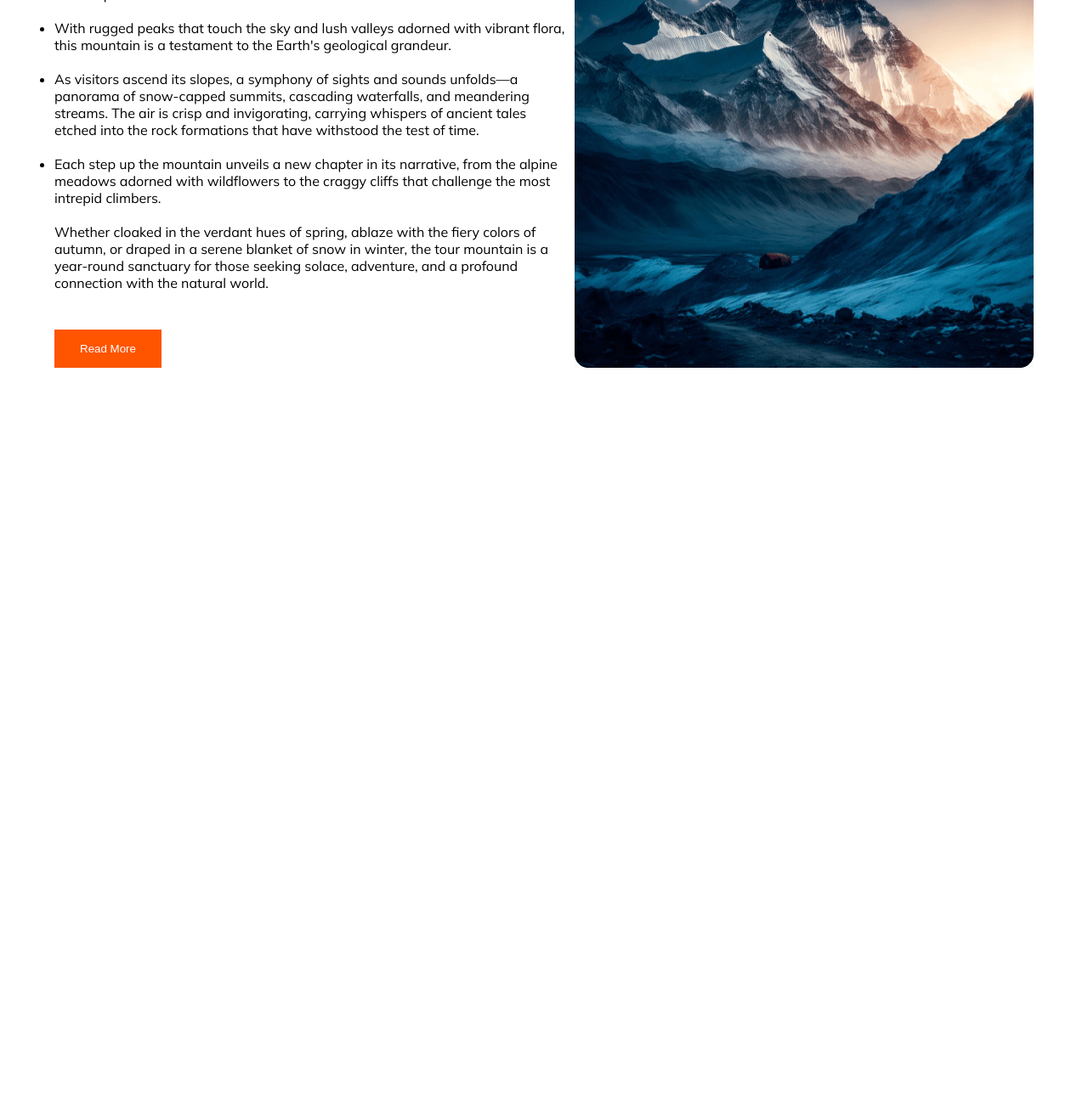
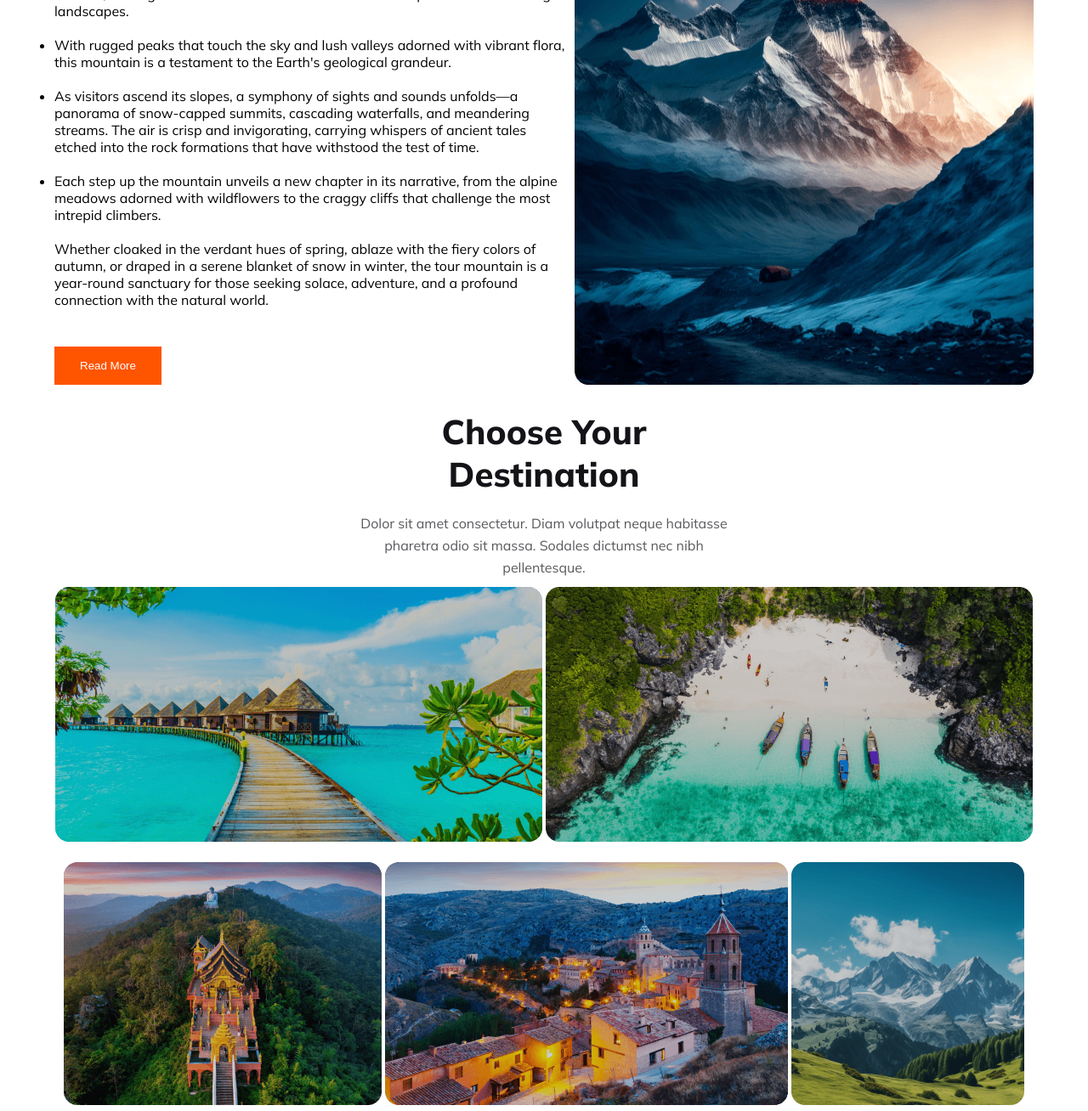
Before and after one commit to hmnoman95/my-travel-website, a plain HTML site: page index.html in a window 1280 px wide. Shown: the part 794-2102 px from the top of the page at 85% size. Before the commit the page ends 1227 px from the top, so only its background shows below. Drawn offline with Linux system fonts and the light colour scheme.

Commit message:
destination section added

```diff
--- a/index.html
+++ b/index.html
@@ -5,7 +5,7 @@
     <meta charset="UTF-8">
     <meta name="viewport" content="width=device-width, initial-scale=1.0">
     <title>Star Travel</title>
-    <link rel="stylesheet" href="https://cdnjs.cloudflare.com/ajax/libs/font-awesome/6.5.1/css/all.min.css"/>
+    <link rel="stylesheet" href="https://cdnjs.cloudflare.com/ajax/libs/font-awesome/6.5.1/css/all.min.css" />
     <link rel="stylesheet" href="style/style.css">
 </head>
 
@@ -26,7 +26,9 @@
         </nav>
         <div class="banner">
             <h2 class="banner-title">Explore Your Travel</h2>
-            <p class="banner-description">Wander! Unleash your wanderlust with our curated travel experiences. Book now for exclusive deals, breathtaking destinations, and unforgettable adventures. Start your journey today!</p>
+            <p class="banner-description">Wander! Unleash your wanderlust with our curated travel experiences. Book now
+                for exclusive deals, breathtaking destinations, and unforgettable adventures. Start your journey today!
+            </p>
             <div class="button">
                 <div class="input">
                     <button class="btn">Where go</button>
@@ -42,17 +44,45 @@
     <main>
         <div class="popular">
             <div class="popular-content">
-                <h2>Our Popular Tours</h2>
-                <p>Nestled majestically in the heart of nature, the tour mountain stands as a timeless sentinel, inviting adventurers and nature enthusiasts to explore its breathtaking landscapes. </p>
+                <h2 class="body-title">Our Popular Tours</h2>
+                <p>Nestled majestically in the heart of nature, the tour mountain stands as a timeless sentinel,
+                    inviting adventurers and nature enthusiasts to explore its breathtaking landscapes. </p>
                 <ul>
-                    <li>With rugged peaks that touch the sky and lush valleys adorned with vibrant flora, this mountain is a testament to the Earth's geological grandeur.</li>
-                    <li>As visitors ascend its slopes, a symphony of sights and sounds unfolds—a panorama of snow-capped summits, cascading waterfalls, and meandering streams. The air is crisp and invigorating, carrying whispers of ancient tales etched into the rock formations that have withstood the test of time.</li>
-                    <li>Each step up the mountain unveils a new chapter in its narrative, from the alpine meadows adorned with wildflowers to the craggy cliffs that challenge the most intrepid climbers. </li>
-                    <p>Whether cloaked in the verdant hues of spring, ablaze with the fiery colors of autumn, or draped in a serene blanket of snow in winter, the tour mountain is a year-round sanctuary for those seeking solace, adventure, and a profound connection with the natural world.</p>
+                    <li>With rugged peaks that touch the sky and lush valleys adorned with vibrant flora, this mountain
+                        is a testament to the Earth's geological grandeur.</li>
+                    <li>As visitors ascend its slopes, a symphony of sights and sounds unfolds—a panorama of snow-capped
+                        summits, cascading waterfalls, and meandering streams. The air is crisp and invigorating,
+                        carrying whispers of ancient tales etched into the rock formations that have withstood the test
+                        of time.</li>
+                    <li>Each step up the mountain unveils a new chapter in its narrative, from the alpine meadows
+                        adorned with wildflowers to the craggy cliffs that challenge the most intrepid climbers. </li>
+                    <p>Whether cloaked in the verdant hues of spring, ablaze with the fiery colors of autumn, or draped
+                        in a serene blanket of snow in winter, the tour mountain is a year-round sanctuary for those
+                        seeking solace, adventure, and a profound connection with the natural world.</p>
                 </ul>
                 <button class="btn-primary read-more">Read More</button>
             </div>
             <img src="images/rectangle4.png" alt="">
+        </div>
+        <div class="destination">
+            <h2 class="body-title destination-title">Choose Your Destination</h2>
+            <p>Dolor sit amet consectetur. Diam volutpat neque habitasse pharetra odio sit massa. Sodales dictumst nec
+                nibh pellentesque.</p>
+            <div class="destination-image">
+                <div class="destination-image1">
+                    <img src="./images/rectangle5.png" alt="">
+                    <img src="./images/rectangle8.png" alt="">
+                </div>
+                <div class="destination-image2">
+                    <img src="./images/rectangle6.png" alt="">
+                    <img src="./images/rectangle7.png" alt="">
+                    <img src="./images/rectangle9.png" alt="">
+                </div>
+                <div class="destination-image3">
+                    <img src="./images/rectangle11.png" alt="">
+                    <img src="./images/rectangle10.png" alt="">
+                </div>
+            </div>
         </div>
     </main>
 
--- a/style/style.css
+++ b/style/style.css
@@ -16,6 +16,15 @@ body {
 
 .btn-primary {
     background-color: #FF5400;
+}
+
+.body-title {
+    color: #131318;
+    font-family: Mulish;
+    font-size: 40px;
+    font-style: normal;
+    font-weight: 800;
+    line-height: normal;
 }
 
 /* nav style section */
@@ -148,20 +157,54 @@ nav ul li a {
     padding-left: 30px;
     padding-right: 0;
 }
-.popular{
+
+.popular {
     display: flex;
     flex-direction: row;
     gap: 10px;
 }
-.popular-content h2, p, ul>li{
+
+.popular-content h2,
+p,
+ul>li {
     padding-top: 20px;
 }
-.read-more{
+
+.read-more {
     margin-top: 45px;
     padding: 15px 30px 15px 30px;
     text-align: left;
     border: #FFF;
     color: #FFF;
+}
+
+.destination{
+    justify-content: center;
+    align-items: center;
+}
+.destination .destination-title {
+    text-align: center;
+    padding: 30px 345px 10px 345px;
+}
+.destination p {
+    color: rgba(19, 19, 24, 0.70);
+    text-align: center;
+    font-family: Mulish;
+    font-size: 16px;
+    font-style: normal;
+    font-weight: 400;
+    line-height: 26px;
+    padding: 10px 345px 10px 345px;
+}
+.destination-image{
+    display: grid;
+    grid-template-columns: 2fr ;
+    column-gap: 50px;
+    row-gap: 20px;
+    text-align: center;
+}
+
+
 }
 /* Responsive section */
 @media screen and (max-width: 600px) {
```
